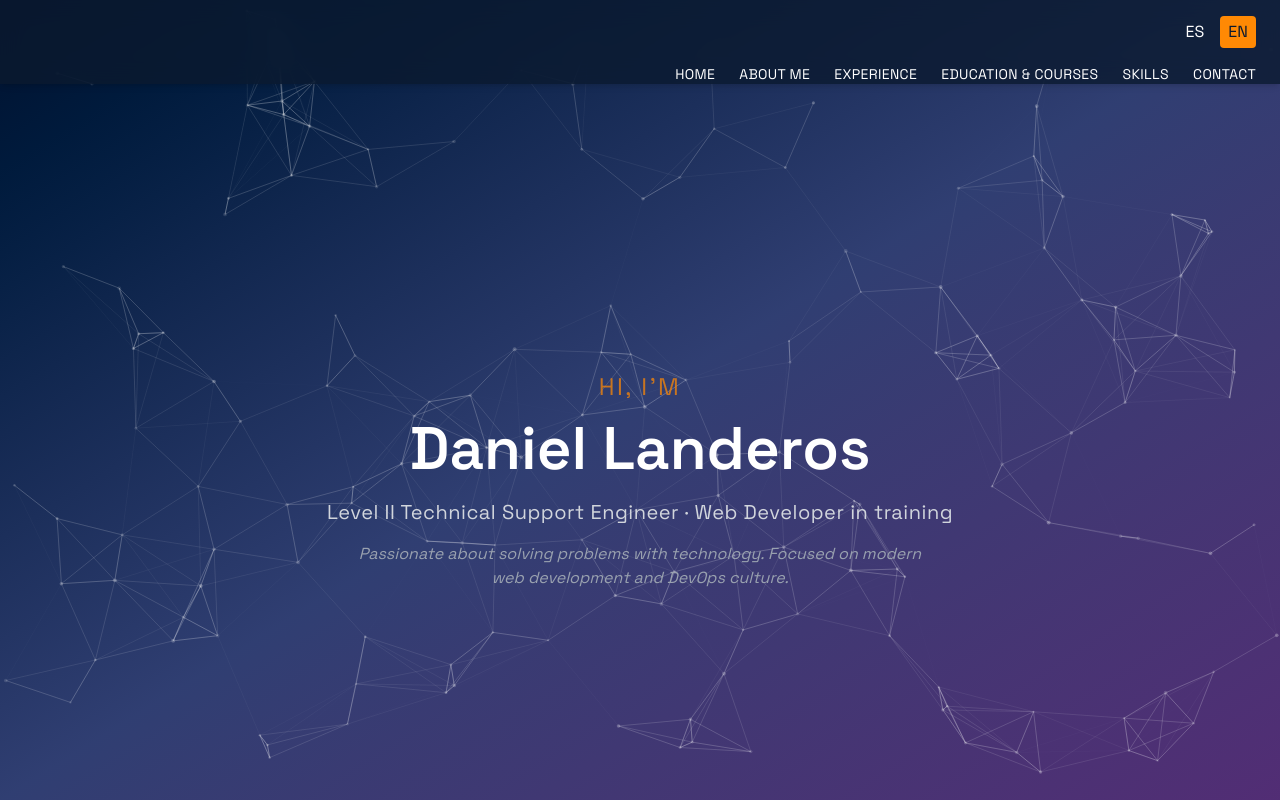
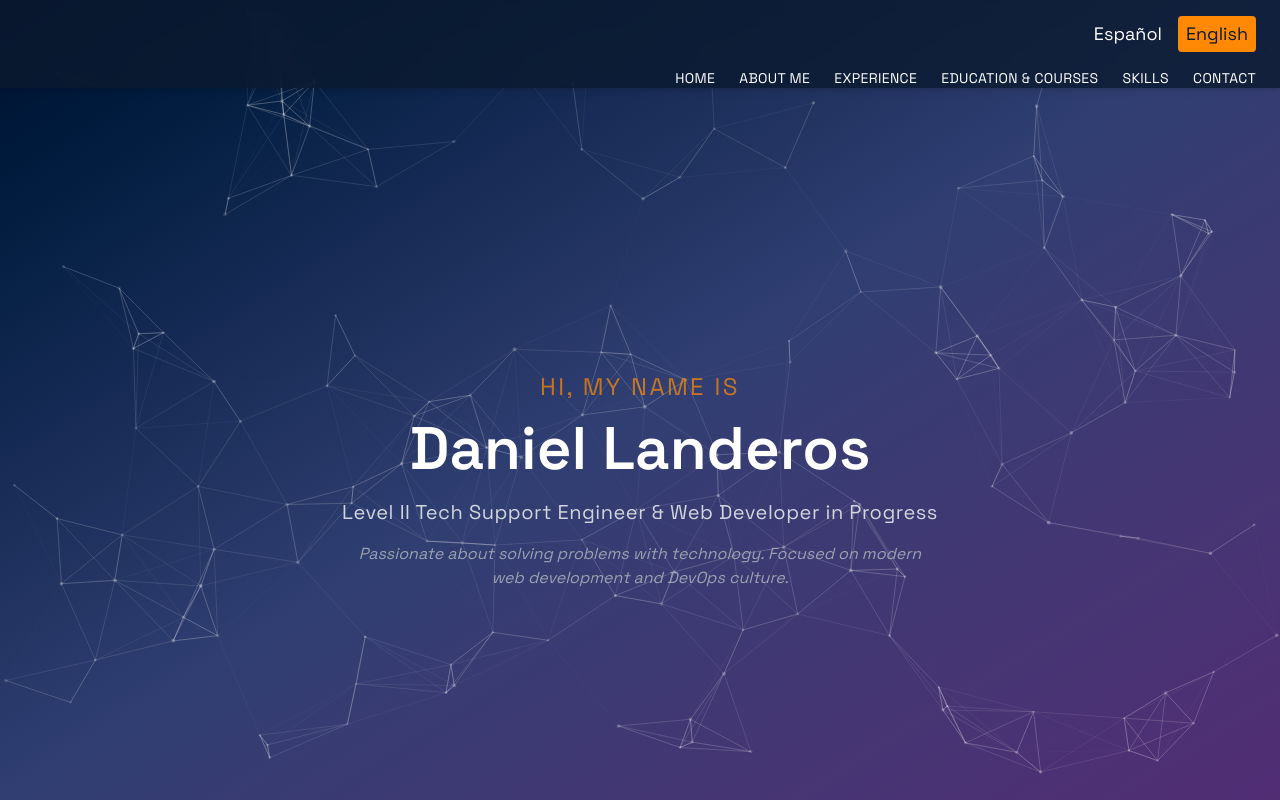
Before and after one commit to DLV19/CV-Daniel-Landeros-Valenzuela, a React (Vite) app: page / in a window 1280 px wide. Built offline with nearby package versions, Linux system fonts and the light colour scheme.

Commit message:
correcciones menores

```diff
--- a/src/componentes/Navbar/Navbar.jsx
+++ b/src/componentes/Navbar/Navbar.jsx
@@ -8,21 +8,24 @@ export default function Navbar() {
 
   const toggleMenu = () => setMenuAbierto((v) => !v);
   const cerrarMenu = () => setMenuAbierto(false);
-  const setLang = (lng) => { i18n.changeLanguage(lng); cerrarMenu(); };
+  const setLang = (lng) => {
+    i18n.changeLanguage(lng);
+    cerrarMenu();
+  };
 
   const items = [
-    { to: "#inicio",      label: t("nav.home") },
-    { to: "#aboutme",     label: t("nav.about") },
+    { to: "#inicio", label: t("nav.home") },
+    { to: "#aboutme", label: t("nav.about") },
     { to: "#experiencia", label: t("nav.experience") },
-    { to: "#educacion",   label: t("nav.education") },
-    { to: "#skills",      label: t("nav.skills") },
-    { to: "#contacto",    label: t("nav.contact") },
+    { to: "#educacion", label: t("nav.education") },
+    { to: "#skills", label: t("nav.skills") },
+    { to: "#contacto", label: t("nav.contact") },
   ];
 
   return (
     <header className="fixed w-full bg-[#0a192f]/80 backdrop-blur-md text-white shadow-md z-50">
       <nav className="flex justify-between items-center px-6 py-4">
-        {/* Hamburguesa (móvil) */}
+        {/* 🍔 Hamburguesa (móvil) */}
         <button
           className="md:hidden text-orange-400"
           onClick={toggleMenu}
@@ -31,24 +34,34 @@ export default function Navbar() {
           {menuAbierto ? <X size={28} /> : <Menu size={28} />}
         </button>
 
-        {/* Switch de idioma (desktop) */}
+        {/* 🌍 Switch de idioma (escritorio) */}
         <div className="hidden md:flex gap-2 ml-auto">
           <button
             onClick={() => setLang("es")}
-            className={`px-2 py-1 rounded ${i18n.language.startsWith("es") ? "bg-orange-400 text-[#0a192f]" : "hover:text-orange-400"}`}
+            className={`px-2 py-1 rounded text-lg ${
+              i18n.language.startsWith("es")
+                ? "bg-orange-400 text-[#0a192f]"
+                : "hover:text-orange-400"
+            }`}
+            aria-label="Cambiar a Español"
           >
-            ES
+            Español
           </button>
           <button
             onClick={() => setLang("en")}
-            className={`px-2 py-1 rounded ${i18n.language.startsWith("en") ? "bg-orange-400 text-[#0a192f]" : "hover:text-orange-400"}`}
+            className={`px-2 py-1 rounded text-lg ${
+              i18n.language.startsWith("en")
+                ? "bg-orange-400 text-[#0a192f]"
+                : "hover:text-orange-400"
+            }`}
+            aria-label="Switch to English"
           >
-            EN
+            English
           </button>
         </div>
       </nav>
 
-      {/* Menú enlaces + switch (móvil) */}
+      {/* 📱 Menú enlaces + switch (móvil) */}
       <ul
         className={`${
           menuAbierto ? "flex flex-col items-start pl-6" : "hidden"
@@ -65,10 +78,11 @@ export default function Navbar() {
             </a>
           </li>
         ))}
-        {/* Switch también en móvil */}
+
+        {/* 🌐 Switch idioma también en móvil */}
         <li className="flex gap-3 py-3 md:hidden">
-          <button onClick={() => setLang("es")} className="hover:text-orange-400">ES</button>
-          <button onClick={() => setLang("en")} className="hover:text-orange-400">EN</button>
+          <button onClick={() => setLang("es")} aria-label="Español">🇲🇽</button>
+          <button onClick={() => setLang("en")} aria-label="English">🇺🇸</button>
         </li>
       </ul>
     </header>
--- a/src/locales/en/translation.json
+++ b/src/locales/en/translation.json
@@ -8,9 +8,9 @@
     "contact": "Contact"
   },
   "hero": {
-    "hi": "Hi, I'm",
+    "hi": "Hi, my name is",
     "name": "Daniel Landeros",
-    "role": "Level II Technical Support Engineer · Web Developer in training",
+    "role": "Level II Tech Support Engineer & Web Developer in Progress",
     "tagline": "Passionate about solving problems with technology. Focused on modern web development and DevOps culture."
   },
   "about": {
@@ -39,7 +39,7 @@
         "period": "May 2023 - Present",
         "role": "Infrastructure and IT Support Engineer",
         "points": [
-          "Network and VLAN management",
+          "Network management",
           "Sonicwall firewall configuration",
           "Cisco and Grandstream infrastructure",
           "Virtualization and backups",
--- a/src/locales/es/translation.json
+++ b/src/locales/es/translation.json
@@ -39,7 +39,7 @@
         "period": "Mayo 2023 - Actual",
         "role": "Ingeniero de Infraestructura y Soporte IT",
         "points": [
-          "Administración de redes y VLANs",
+          "Administración de redes",
           "Configuración de firewall Sonicwall",
           "Infraestructura Cisco y Grandstream",
           "Virtualización y respaldos",
```
